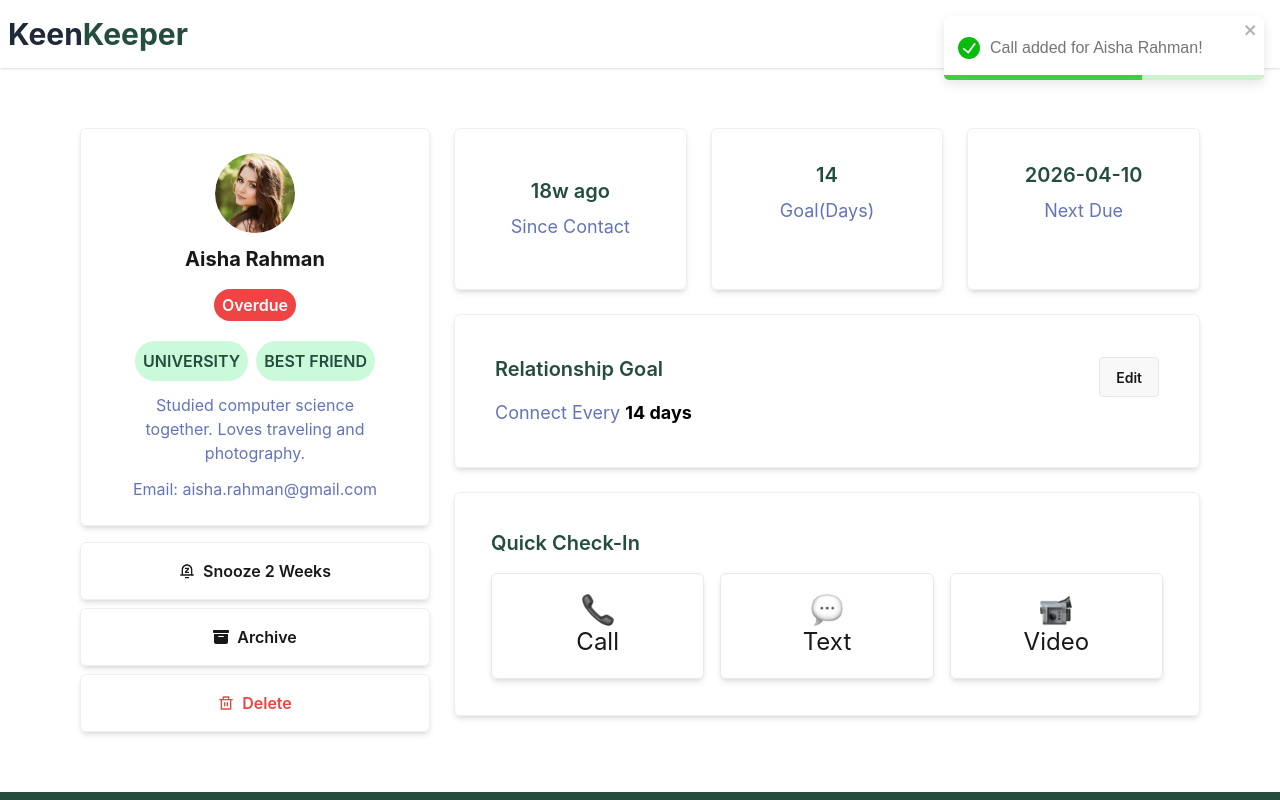
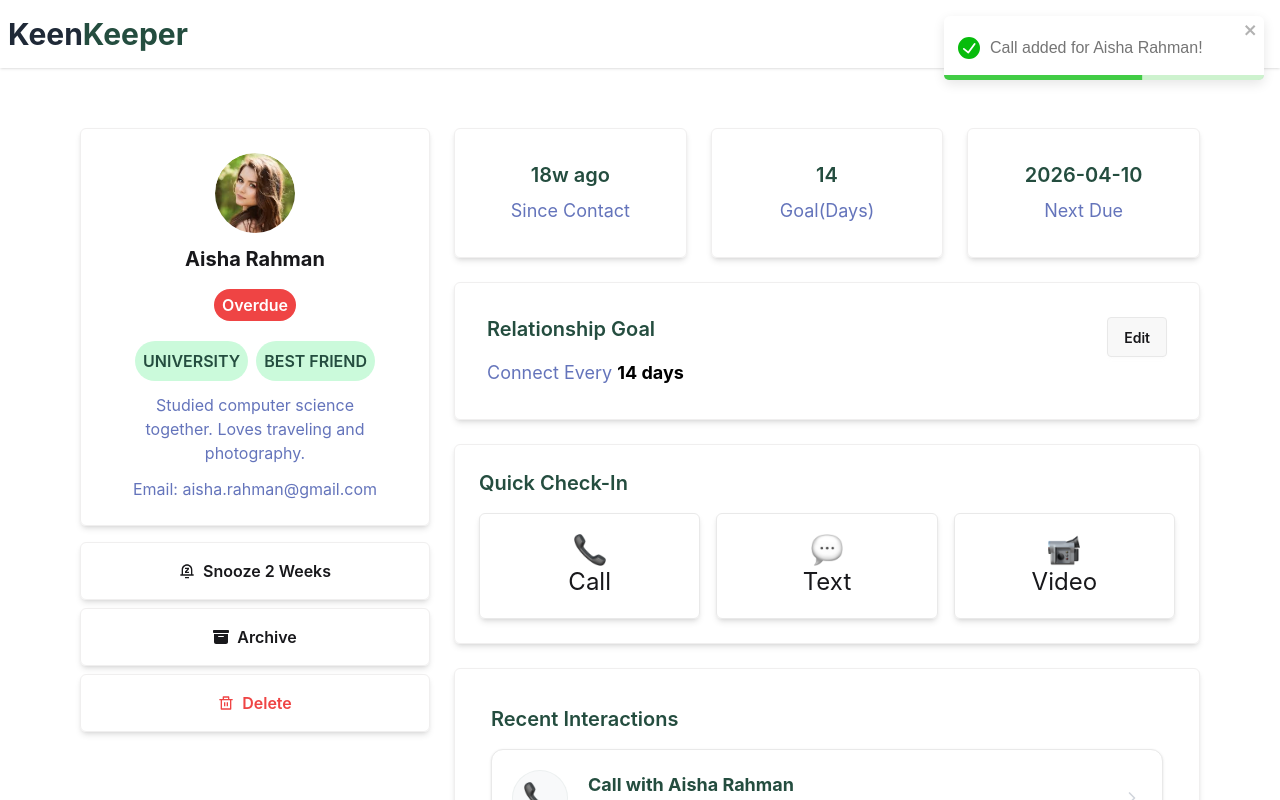
Before and after one commit to rohan-bhau/keen-keeper2, a Next.js app: page /friends/1 in a window 1280 px wide. Both pictures are taken after a click on the element "Call". Shown: the top 800 px of the page. Built offline with nearby package versions, Linux system fonts and the light colour scheme.

Commit message:
added recent interactiions section to the friends details section

```diff
--- a/src/ui/FriendDetailsCard/RightCard.jsx
+++ b/src/ui/FriendDetailsCard/RightCard.jsx
@@ -4,11 +4,14 @@ import React from 'react'
 
 const RightCard = ({ friend }) => {
  const { addToTiemeline, timeline } = useTimeline();
-    // console.log(friend)
+  // console.log(friend)
+  const friendInteractions = timeline.filter((item) =>
+    item.title.includes(friend.name),
+  );
   return (
     <div className="flex-1">
       <div className="grid grid-cols-1 md:grid-cols-2 lg:grid-cols-3 gap-6 mb-6">
-        <div className="border  border-[hsl(0,2%,94%)] shadow-md rounded-md py-12  text-center ">
+        <div className="border  border-[hsl(0,2%,94%)] shadow-md rounded-md py-8  text-center ">
           <h2 className="font-semibold text-[#244d3f] mb-2 text-xl">
             {friend.days_since_contact}
           </h2>
@@ -27,7 +30,7 @@ const RightCard = ({ friend }) => {
           <p className="text-lg text-[#6474bb]">Next Due</p>
         </div>
       </div>
-      <div className="border  border-[hsl(0,2%,94%)] shadow-md rounded-md p-10 mb-6">
+      <div className="border  border-[hsl(0,2%,94%)] shadow-md rounded-md p-8 mb-6">
         <div className="flex justify-between items-center">
           <h2 className="font-semibold text-xl text-[#244d3f] mb-4">
             Relationship Goal
@@ -39,7 +42,7 @@ const RightCard = ({ friend }) => {
           <span className="text-black font-bold">{friend.goal} days</span>
         </p>
       </div>
-      <div className="border  border-[hsl(0,2%,94%)] shadow-md rounded-md p-9">
+      <div className="border  border-[hsl(0,2%,94%)] shadow-md rounded-md p-6">
         <h2 className="text-[#244d3f] font-semibold text-xl mb-4">
           Quick Check-In
         </h2>
@@ -99,6 +102,69 @@ const RightCard = ({ friend }) => {
           </div>
         </div>
       </div>
+
+      {/* Recent Interactions */}
+      <div className="border border-[hsl(0,2%,94%)] shadow-md rounded-md mt-6  p-9">
+        <h2 className="text-[#244d3f] font-semibold text-xl mb-4">
+          Recent Interactions
+        </h2>
+
+        {friendInteractions.length > 0 ? (
+          <div className="space-y-4">
+            {friendInteractions.map((item) => (
+                     <div
+                          key={item.id}
+                          className="flex items-center gap-5 p-5 bg-white border border-[#e9e9e9] rounded-xl shadow-sm hover:shadow-md transition-all"
+                        >
+                          <div className="w-14 h-14 rounded-full bg-[#f8f9fa] flex items-center justify-center border border-[#244d3f]/5 shrink-0">
+                            <Image
+                              src={`/assets/${item.type.toLowerCase()}.png`}
+                              alt={item.type}
+                              width={32}
+                              height={32}
+                              className="object-contain"
+                            />
+                          </div>
+
+                          <div className="flex-1">
+                            <h3 className="font-bold text-[#244d3f] text-lg leading-tight mb-1">
+                              {item.title}
+                            </h3>
+                            <div className="flex items-center gap-2 text-sm text-[#6474bb]">
+                              <span className="bg-gray-100 px-2 py-0.5 rounded text-[12px] font-medium uppercase">
+                                {item.type}
+                              </span>
+                              <span>•</span>
+                              <span>{item.date}</span>
+                              <span className="hidden sm:inline">•</span>
+                              <span className="hidden sm:inline">{item.time}</span>
+                            </div>
+                          </div>
+
+                          <div className="text-gray-300">
+                            <svg
+                              xmlns="http://www.w3.org/2000/svg"
+                              width="20"
+                              height="20"
+                              viewBox="0 0 24 24"
+                              fill="none"
+                              stroke="currentColor"
+                              strokeWidth="2"
+                              strokeLinecap="round"
+                              strokeLinejoin="round"
+                            >
+                              <path d="m9 18 6-6-6-6" />
+                            </svg>
+                          </div>
+                        </div>
+            ))}
+          </div>
+        ) : (
+          <p className="text-gray-400 italic text-center py-4">
+            No recent interactions with {friend.name}
+          </p>
+        )}
+      </div>
     </div>
   );
 }
```
